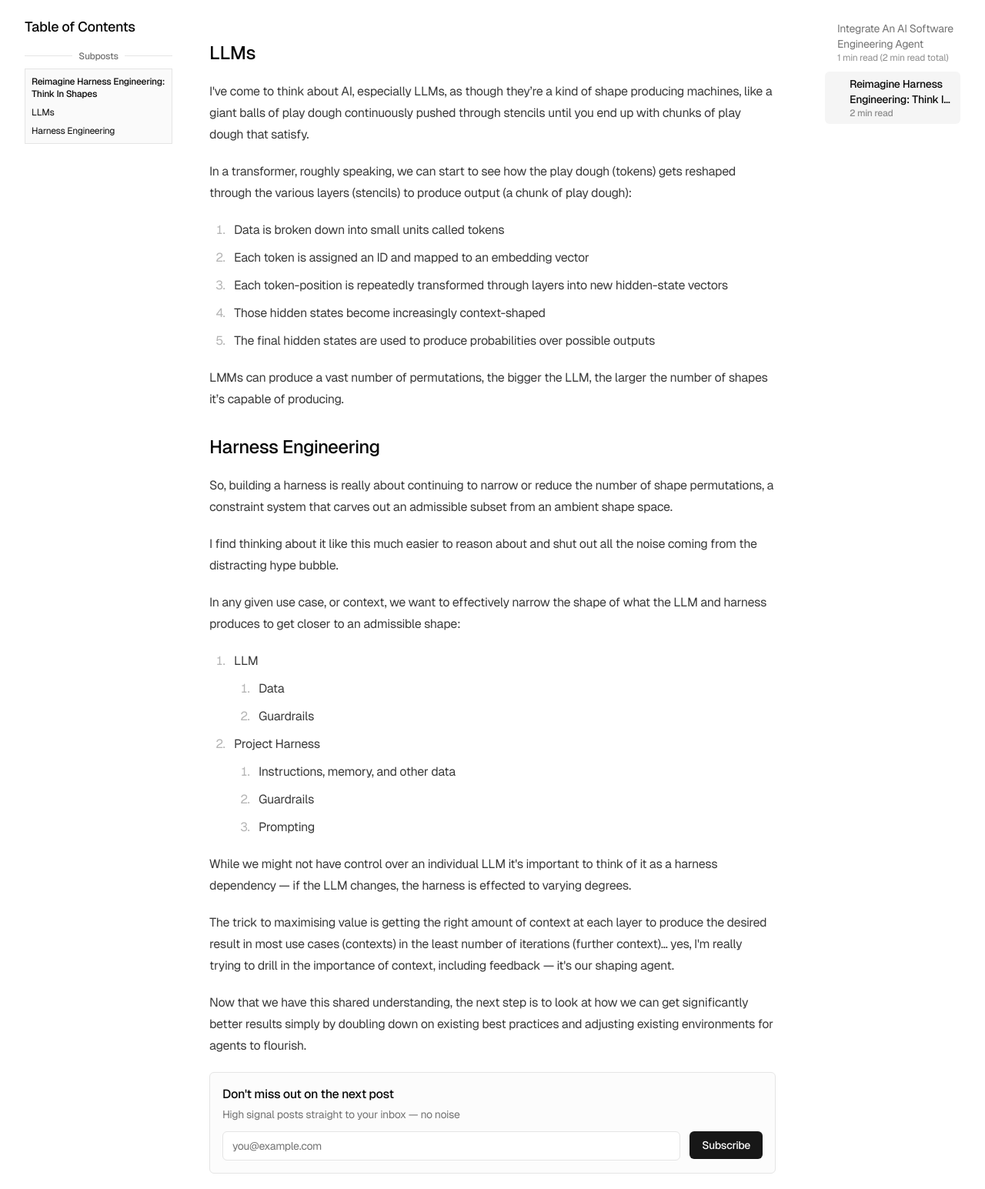
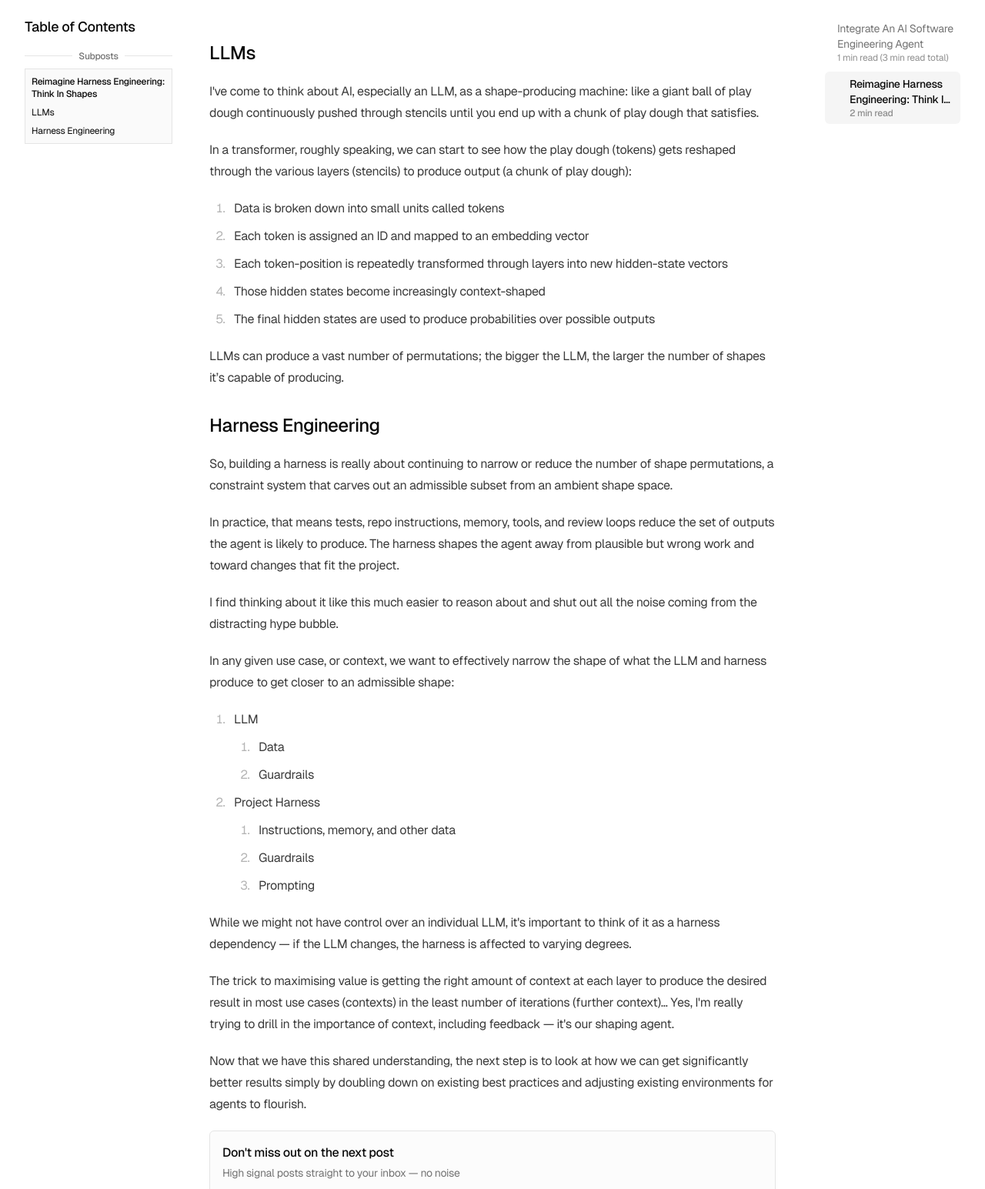
Before and after one commit to nomasprime/www, an Astro site: page /posts/integrate-an-ai-software-engineering-agent/reimagine-harness-engineering in a window 1280 px wide. Shown: the part 952-2497 px from the top of the page at 77% size. Built offline with nearby package versions, Linux system fonts and the light colour scheme; Astro itself is replaced by a stand-in of ours; some icons are missing.

Commit message:
Create second draft

```diff
--- a/src/content/posts/integrate-an-ai-software-engineering-agent/reimagine-harness-engineering.mdx
+++ b/src/content/posts/integrate-an-ai-software-engineering-agent/reimagine-harness-engineering.mdx
@@ -1,6 +1,6 @@
 ---
 title: 'Reimagine Harness Engineering: Think In Shapes'
-description: ""
+description: "A practical framing for treating LLMs and agent harnesses as shape-producing systems constrained by context, guardrails, and feedback."
 date: 2026-05-13
 tags: []
 image: './banner.png'
@@ -11,7 +11,7 @@ order: 1
 
 ## LLMs
 
-I've come to think about AI, especially LLMs, as though they’re a kind of shape producing machines, like a giant balls of play dough continuously pushed through stencils until you end up with chunks of play dough that satisfy.
+I've come to think about AI, especially an LLM, as a shape-producing machine: like a giant ball of play dough continuously pushed through stencils until you end up with a chunk of play dough that satisfies.
 
 In a transformer, roughly speaking, we can start to see how the play dough (tokens) gets reshaped through the various layers (stencils) to produce output (a chunk of play dough):
 
@@ -21,15 +21,17 @@ In a transformer, roughly speaking, we can start to see how the play dough (toke
 4. Those hidden states become increasingly context-shaped
 5. The final hidden states are used to produce probabilities over possible outputs
 
-LMMs can produce a vast number of permutations, the bigger the LLM, the larger the number of shapes it’s capable of producing.
+LLMs can produce a vast number of permutations; the bigger the LLM, the larger the number of shapes it’s capable of producing.
 
 ## Harness Engineering
 
 So, building a harness is really about continuing to narrow or reduce the number of shape permutations, a constraint system that carves out an admissible subset from an ambient shape space.
 
+In practice, that means tests, repo instructions, memory, tools, and review loops reduce the set of outputs the agent is likely to produce. The harness shapes the agent away from plausible but wrong work and toward changes that fit the project.
+
 I find thinking about it like this much easier to reason about and shut out all the noise coming from the distracting hype bubble.
 
-In any given use case, or context, we want to effectively narrow the shape of what the LLM and harness produces to get closer to an admissible shape:
+In any given use case, or context, we want to effectively narrow the shape of what the LLM and harness produce to get closer to an admissible shape:
 
 1. LLM
     1. Data
@@ -39,8 +41,8 @@ In any given use case, or context, we want to effectively narrow the shape of wh
     2. Guardrails
     3. Prompting
 
-While we might not have control over an individual LLM it's important to think of it as a harness dependency — if the LLM changes, the harness is effected to varying degrees.
+While we might not have control over an individual LLM, it's important to think of it as a harness dependency — if the LLM changes, the harness is affected to varying degrees.
 
-The trick to maximising value is getting the right amount of context at each layer to produce the desired result in most use cases (contexts) in the least number of iterations (further context)… yes, I'm really trying to drill in the importance of context, including feedback — it's our shaping agent.
+The trick to maximising value is getting the right amount of context at each layer to produce the desired result in most use cases (contexts) in the least number of iterations (further context)… Yes, I'm really trying to drill in the importance of context, including feedback — it's our shaping agent.
 
 Now that we have this shared understanding, the next step is to look at how we can get significantly better results simply by doubling down on existing best practices and adjusting existing environments for agents to flourish.
```
